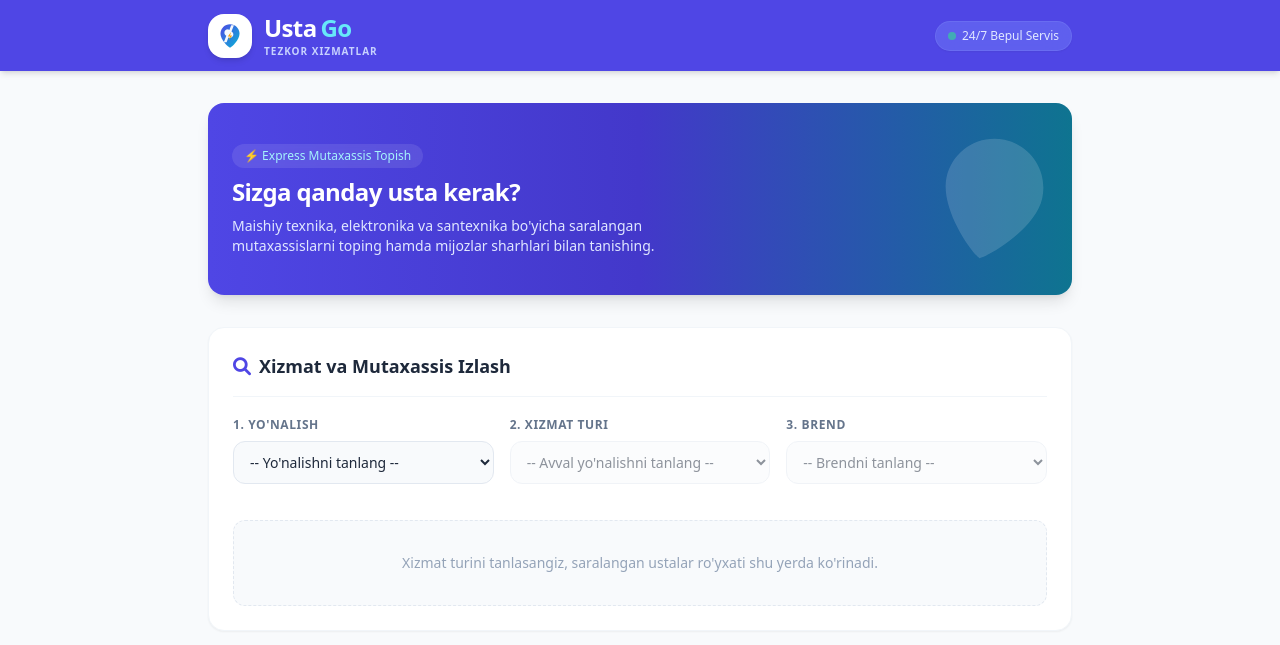
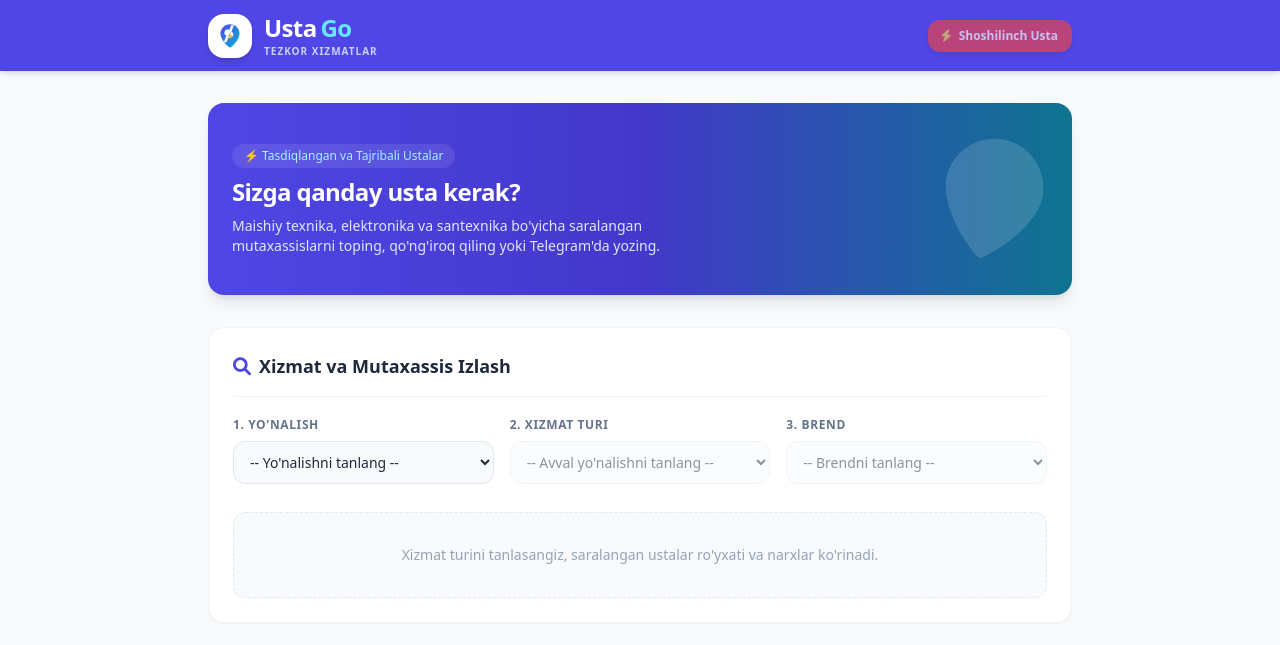
Before and after one commit to tokhirovs112-sudo/ustago2, a FastAPI app: page / in a window 1280 px wide. Shown: the top 645 px of the page. Run offline with FastAPI, Linux system fonts and the light colour scheme; some libraries are stand-ins or nearby versions.

Commit message:
Enhance index.html with emergency call and pricing features
Replaced '24/7 Bepul Servis' with an emergency call button and updated text for clarity. Added a price estimator banner and modified technician list display.

```diff
--- a/templates/index.html
+++ b/templates/index.html
@@ -37,10 +37,11 @@
                 </div>
             </a>
 
-            <span class="bg-indigo-500/80 backdrop-blur-md text-indigo-100 text-xs px-3 py-1.5 rounded-full font-medium border border-indigo-400/30 flex items-center gap-1.5 shadow-sm">
-                <span class="w-2 h-2 rounded-full bg-emerald-400 animate-pulse"></span>
-                24/7 Bepul Servis
-            </span>
+            <!-- Shoshilinch Chaqiruv Button (Express Emergency Call) -->
+            <a href="tel:+998901112233" class="bg-red-500 hover:bg-red-600 text-white text-xs px-3.5 py-2 rounded-xl font-bold flex items-center gap-2 shadow-md transition transform hover:scale-105 animate-pulse">
+                <i class="fa-solid fa-bolt text-amber-300"></i>
+                <span class="hidden sm:inline">Shoshilinch Usta</span>
+            </a>
         </div>
     </header>
 
@@ -51,11 +52,11 @@
         <div class="relative overflow-hidden bg-gradient-to-r from-indigo-600 via-indigo-700 to-cyan-700 rounded-2xl p-6 text-white shadow-lg flex items-center justify-between">
             <div class="relative z-10 max-w-lg space-y-2">
                 <div class="inline-flex items-center gap-2 bg-white/10 text-cyan-200 text-xs px-3 py-1 rounded-full backdrop-blur-sm font-medium">
-                    ⚡ Express Mutaxassis Topish
+                    ⚡ Tasdiqlangan va Tajribali Ustalar
                 </div>
                 <h2 class="text-2xl font-extrabold tracking-tight">Sizga qanday usta kerak?</h2>
                 <p class="text-indigo-100 text-sm">
-                    Maishiy texnika, elektronika va santexnika bo'yicha saralangan mutaxassislarni toping hamda mijozlar sharhlari bilan tanishing.
+                    Maishiy texnika, elektronika va santexnika bo'yicha saralangan mutaxassislarni toping, qo'ng'iroq qiling yoki Telegram'da yozing.
                 </p>
             </div>
             <div class="hidden sm:flex opacity-15 transform translate-x-4 rotate-12">
@@ -98,24 +99,34 @@
                 </div>
             </div>
 
-            <div id="custom-problem-container" class="hidden pt-2">
-                <label class="block text-xs font-semibold text-amber-600 uppercase tracking-wider mb-2">Muammoingizni batafsil tasvirlab bering:</label>
-                <textarea id="custom-problem-text" rows="3" placeholder="Masalan: Krantdan issiq suv oqmayapti va quvurlarda shovqin bor..." class="w-full bg-amber-50/50 border border-amber-200 rounded-xl p-3 text-sm focus:ring-2 focus:ring-amber-500 outline-none"></textarea>
+            <!-- Taxminiy Narxlar Kalkulyatori (Price Estimator Banner) -->
+            <div id="price-estimator-card" class="hidden bg-amber-50/80 border border-amber-200 rounded-xl p-4 flex items-center justify-between">
+                <div class="flex items-center gap-3">
+                    <div class="w-9 h-9 rounded-lg bg-amber-500 text-white flex items-center justify-center font-bold text-lg">
+                        🏷️
+                    </div>
+                    <div>
+                        <p class="text-xs font-bold text-amber-900 uppercase tracking-wider">Ushbu xizmatning taxminiy narxi:</p>
+                        <p id="price-estimate-text" class="text-sm font-extrabold text-amber-700">100,000 - 200,000 so'm</p>
+                    </div>
+                </div>
+                <span class="text-[11px] text-amber-600 bg-amber-100 px-2.5 py-1 rounded-md font-medium">Bozor o'rtacha narxi</span>
             </div>
 
             <!-- Ustalar ro'yxati konteyneri -->
-            <div id="technicians-list" class="pt-4">
+            <div id="technicians-list" class="pt-2">
                 <div class="text-center py-8 bg-slate-50 rounded-xl border border-dashed border-slate-200">
-                    <p class="text-slate-400 text-sm">Xizmat turini tanlasangiz, saralangan ustalar ro'yxati shu yerda ko'rinadi.</p>
+                    <p class="text-slate-400 text-sm">Xizmat turini tanlasangiz, saralangan ustalar ro'yxati va narxlar ko'rinadi.</p>
                 </div>
             </div>
         </section>
 
     </main>
 
-    <!-- MODAL -->
+    <!-- MODAL: Usta Profil, Sharhlar va Portfelyo -->
     <div id="reviews-modal" class="fixed inset-0 bg-slate-900/60 backdrop-blur-sm z-50 hidden flex items-center justify-center p-4">
         <div class="bg-white rounded-2xl max-w-lg w-full max-h-[90vh] flex flex-col shadow-2xl overflow-hidden border border-slate-100 transition-all">
+
             <div class="p-5 bg-slate-50 border-b border-slate-100 flex justify-between items-center">
                 <div>
                     <h3 id="modal-worker-name" class="font-bold text-slate-800 text-lg flex items-center gap-2">👨‍🔧 Usta Ma'lumotlari</h3>
@@ -126,10 +137,15 @@
                 </button>
             </div>
 
+            <div class="px-5 pt-3 pb-2 bg-indigo-50/50 border-b border-slate-100 flex items-center justify-between text-xs text-indigo-900 font-medium">
+                <span class="flex items-center gap-1.5"><i class="fa-solid fa-shield-halved text-emerald-600"></i> Rasmiy Kafolat: 6 oy</span>
+                <span class="flex items-center gap-1.5"><i class="fa-solid fa-truck-fast text-indigo-600"></i> Yetib kelish: 30-40 daqiqa</span>
+            </div>
+
             <div id="modal-reviews-content" class="p-5 overflow-y-auto space-y-4 flex-1"></div>
 
             <div class="p-5 bg-slate-50 border-t border-slate-100 space-y-3">
-                <h4 class="text-xs font-bold text-slate-700 uppercase tracking-wider">Sharh qoldirish</h4>
+                <h4 class="text-xs font-bold text-slate-700 uppercase tracking-wider">Sharh va baho qoldirish</h4>
                 <form action="/add-worker-review" method="post" class="space-y-3">
                     <input type="hidden" id="form-worker-name" name="worker_name" value="">
                     <div class="grid grid-cols-2 gap-3">
@@ -161,11 +177,13 @@
             const category = document.getElementById('category-select').value;
             const serviceSelect = document.getElementById('service-select');
             const brandSelect = document.getElementById('brand-select');
+            const priceEstimator = document.getElementById('price-estimator-card');
             const container = document.getElementById('technicians-list');
 
             serviceSelect.innerHTML = '<option value="">-- Xizmatni tanlang --</option>';
             brandSelect.innerHTML = '<option value="">-- Brendni tanlang --</option>';
             brandSelect.disabled = true;
+            priceEstimator.classList.add('hidden');
 
             if (!category) {
                 serviceSelect.disabled = true;
@@ -203,12 +221,19 @@
         async function fetchTechnicians() {
             const category = document.getElementById('category-select').value;
             const service = document.getElementById('service-select').value;
+            const priceEstimator = document.getElementById('price-estimator-card');
+            const priceText = document.getElementById('price-estimate-text');
             const container = document.getElementById('technicians-list');
 
             if (!category || !service) return;
 
             const res = await fetch(`/api/technicians?category=${encodeURIComponent(category)}&service=${encodeURIComponent(service)}`);
             const data = await res.json();
+
+            if (data.price_estimate) {
+                priceText.innerText = data.price_estimate;
+                priceEstimator.classList.remove('hidden');
+            }
 
             if (data.workers.length === 0) {
                 container.innerHTML = `<div class="p-6 text-center text-slate-500 text-sm bg-slate-50 rounded-xl">Hozircha ustalar topilmadi.</div>`;
@@ -217,11 +242,19 @@
 
             let html = '<div class="grid grid-cols-1 md:grid-cols-2 gap-4">';
             data.workers.forEach(w => {
+                const tgPhone = w.phone.replace('+', '');
+                const verifiedBadge = w.verified
+                    ? `<span class="inline-flex items-center gap-1 text-[11px] font-bold text-blue-600 bg-blue-50 px-2 py-0.5 rounded-full"><i class="fa-solid fa-circle-check"></i> Tasdiqlangan</span>`
+                    : '';
+
                 html += `
                     <div class="bg-white p-4 rounded-xl border border-slate-200 shadow-sm flex flex-col justify-between space-y-3">
                         <div class="flex justify-between items-start">
                             <div>
-                                <h4 class="font-bold text-slate-800 text-base">${w.name}</h4>
+                                <div class="flex items-center gap-1.5">
+                                    <h4 class="font-bold text-slate-800 text-base">${w.name}</h4>
+                                    ${verifiedBadge}
+                                </div>
                                 <div class="flex items-center space-x-2 text-xs text-slate-500 mt-1">
                                     <span class="text-amber-500 font-bold">⭐ ${w.rating}</span>
                                     <span>•</span>
@@ -232,11 +265,16 @@
                             </div>
                             <span class="bg-emerald-50 text-emerald-700 text-xs px-2.5 py-1 rounded-full font-medium">Bo'sh</span>
                         </div>
-                        <div class="flex gap-2">
-                            <a href="tel:${w.phone}" class="flex-1 bg-emerald-600 hover:bg-emerald-700 text-white font-semibold py-2 rounded-xl text-xs transition flex items-center justify-center gap-1.5 shadow-sm">
-                                <i class="fa-solid fa-phone"></i> ${w.phone}
+
+                        <!-- Qo'ng'iroq, Telegram va Sharhlar tugmalari -->
+                        <div class="grid grid-cols-3 gap-2 pt-1">
+                            <a href="tel:${w.phone}" class="bg-emerald-600 hover:bg-emerald-700 text-white font-semibold py-2 rounded-xl text-xs transition flex items-center justify-center gap-1 shadow-sm">
+                                <i class="fa-solid fa-phone"></i> Qo'ng'iroq
                             </a>
-                            <button onclick="openModal('${w.name}', '${w.rating}', '${w.reviews_count}')" class="bg-indigo-50 hover:bg-indigo-100 text-indigo-700 font-semibold px-3 py-2 rounded-xl text-xs transition">
+                            <a href="https://t.me/${tgPhone}" target="_blank" class="bg-sky-500 hover:bg-sky-600 text-white font-semibold py-2 rounded-xl text-xs transition flex items-center justify-center gap-1 shadow-sm">
+                                <i class="fa-brands fa-telegram"></i> Telegram
+                            </a>
+                            <button onclick="openModal('${w.name}', '${w.rating}', '${w.reviews_count}')" class="bg-indigo-50 hover:bg-indigo-100 text-indigo-700 font-semibold py-2 rounded-xl text-xs transition">
                                 Sharhlar
                             </button>
                         </div>
```
